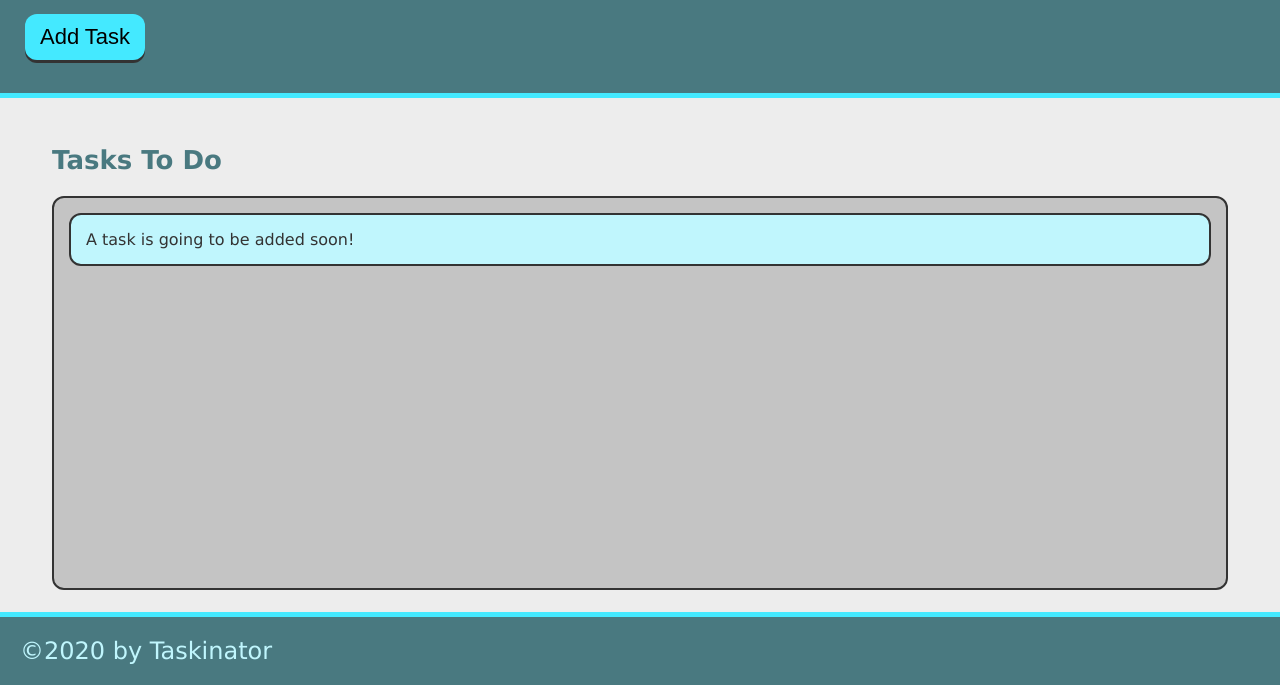
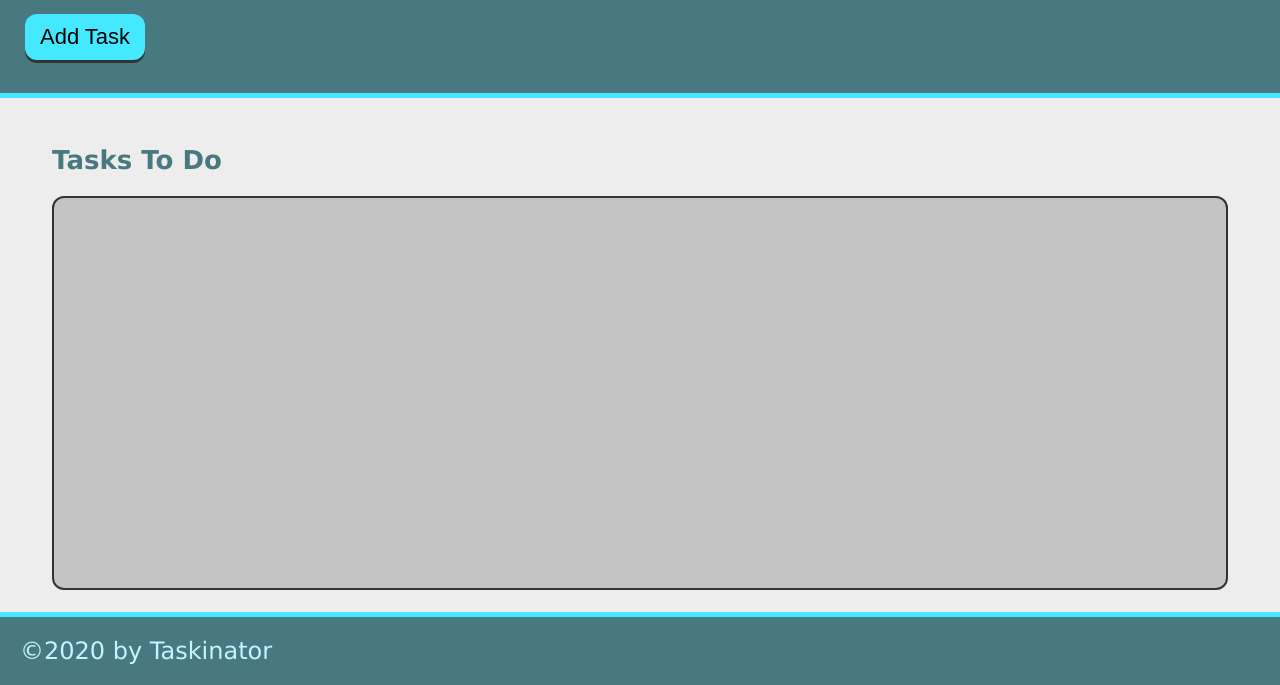
Before and after one commit to 15kmaddock/taskinator, a plain HTML site: page index.html in a window 1280 px wide. Shown: the part 115-800 px from the top of the page. Drawn offline with Linux system fonts and the light colour scheme.

Commit message:
form-submit branch

```diff
--- a/index.html
+++ b/index.html
@@ -20,11 +20,7 @@
         <section class="task-list-wrapper">
             <h2 class="list-title" >Tasks To Do</h2>
 
-            <ul class="task-list" id="tasks-to-do">
-
-                <li class="task-item "> A task is going to be added soon!</li>
-
-            </ul>
+            <ul class="task-list" id="tasks-to-do"></ul>
         </section>
     </main>
 
```
